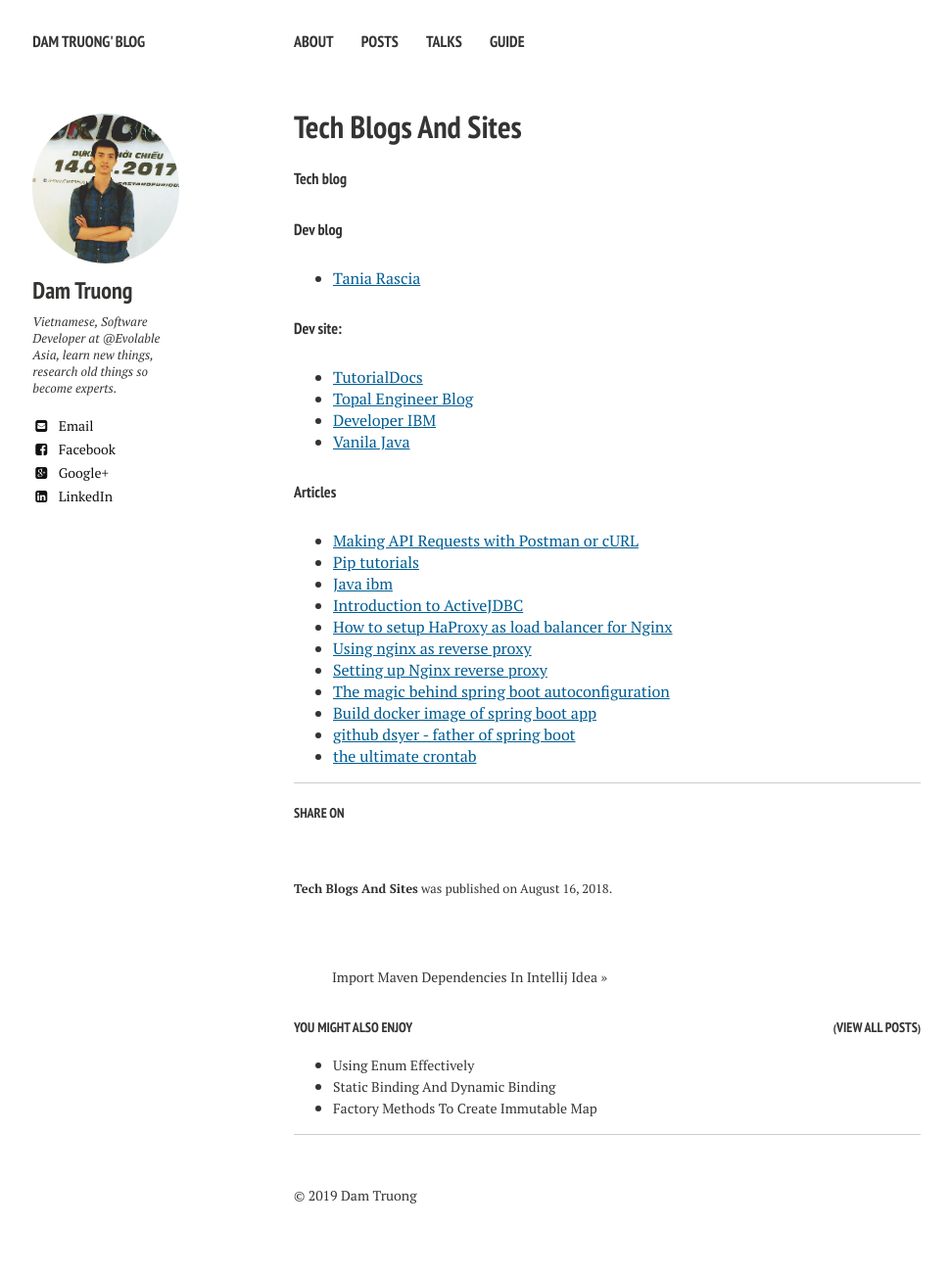
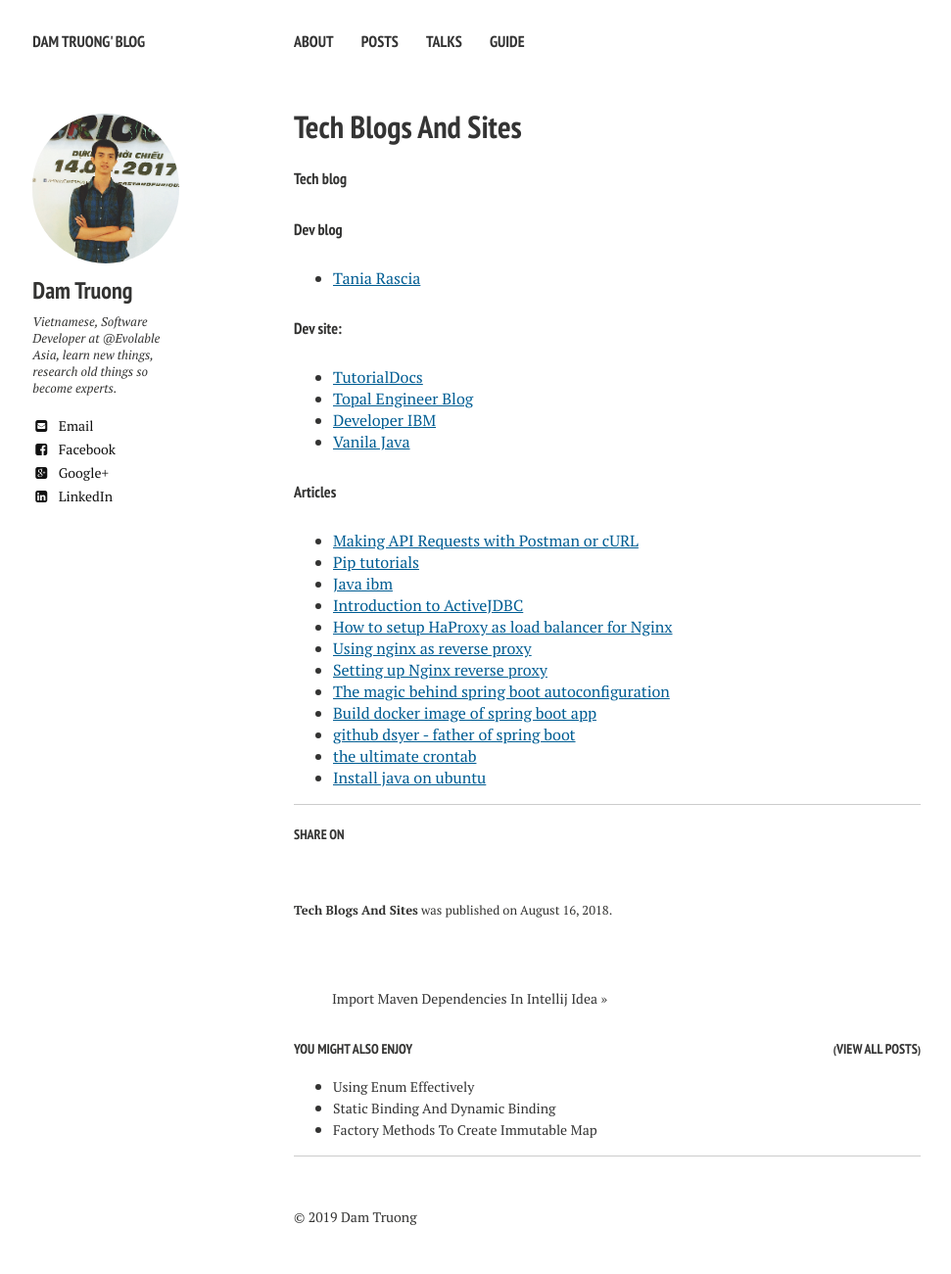
Before and after one commit to truongdam/truongdam.github.io, a Jekyll site: the page built from _posts/2018-08-16-tech-blogs-and-sites.md, in a window 1280 px wide. Shown: the whole page at 98% size, without its empty margins (20-991 px from the left). Built offline with Jekyll 4.4.1, drawn with Linux system fonts in a browser that asks for light colours; nearby versions of some CDN libraries; our own code applies the rules of GitHub Pages for plain Markdown files; before the commit the page ends 1279 px from its top, so only the background shows below that.

Commit message:
Update 2018-08-16-tech-blogs-and-sites.md

```diff
--- a/_posts/2018-08-16-tech-blogs-and-sites.md
+++ b/_posts/2018-08-16-tech-blogs-and-sites.md
@@ -24,3 +24,4 @@
 - [Build docker image of spring boot app](https://geowarin.com/build-a-docker-image-of-your-spring-boot-app/)
 - [github dsyer - father of spring boot](https://github.com/dsyer)
 - [the ultimate crontab](https://www.codementor.io/akul08/the-ultimate-crontab-cheatsheet-5op0f7o4r)
+- [Install java on ubuntu](https://www.lifewire.com/install-java-on-ubuntu-4125508)
```
